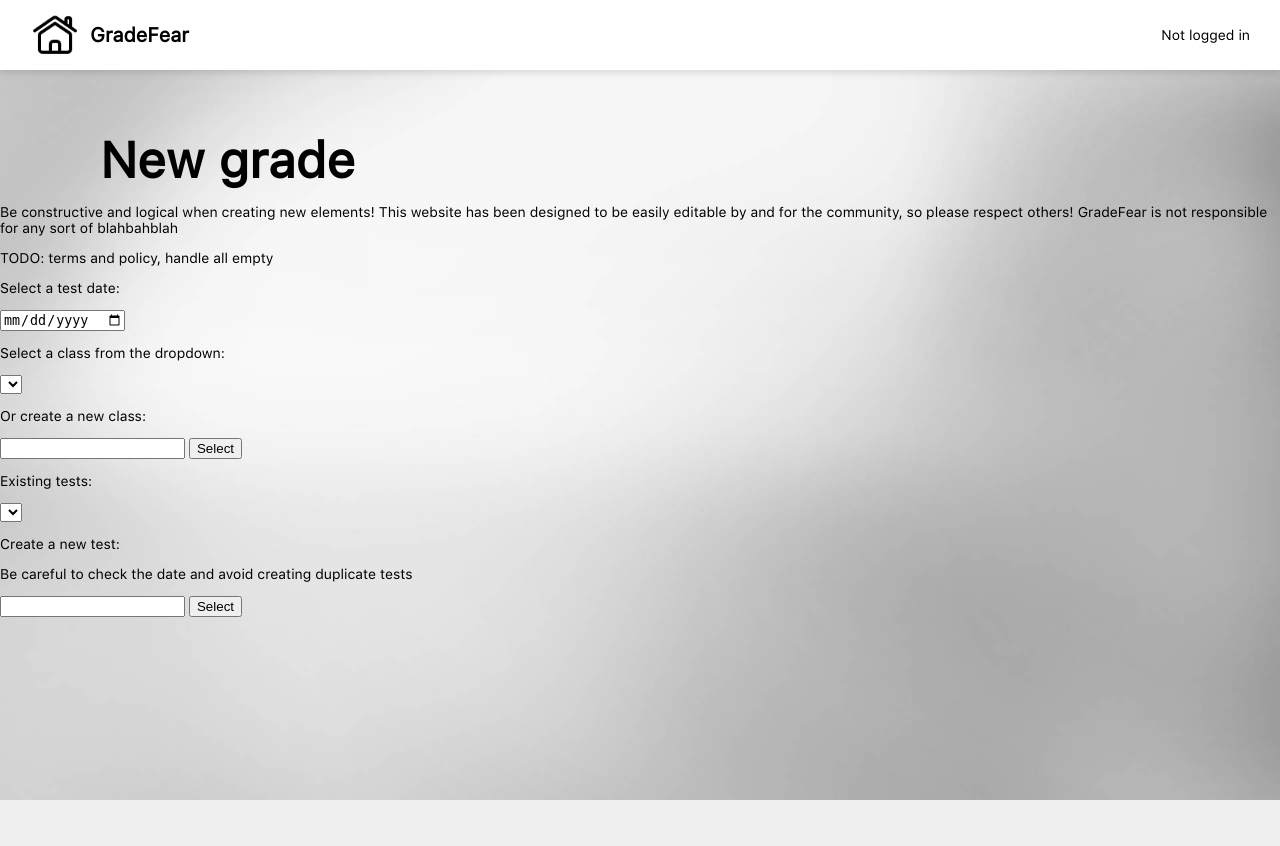
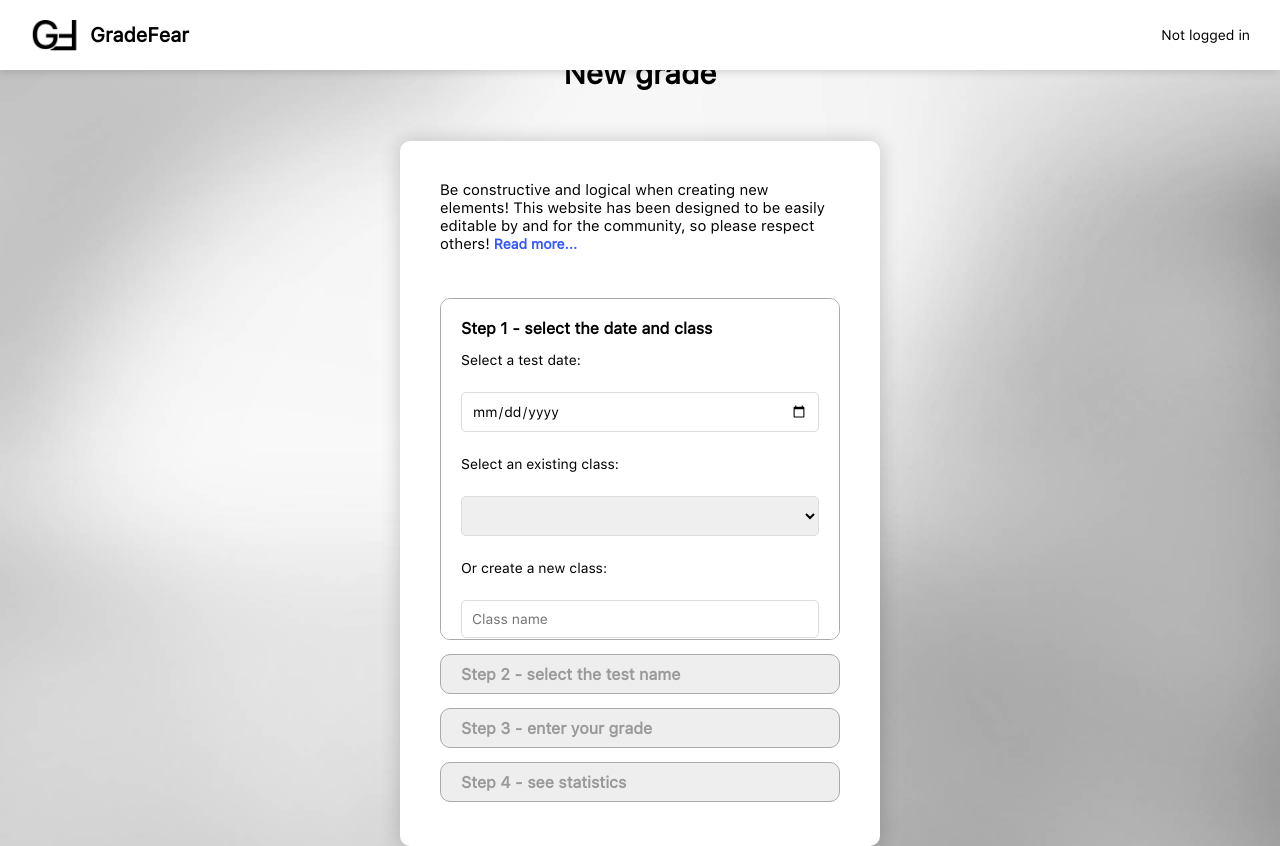
Before and after one commit to d-002/gradefear, a PHP site: page /newgrade in a window 1280 px wide. Before the commit the page ends 800 px from the top, so only its background shows below. Run offline with PHP 8.4, Linux system fonts and the light colour scheme; data that the repository does not hold is empty.

Commit message:
Finished newgrade page, added terms

```diff
--- a/login/index.php
+++ b/login/index.php
@@ -75,10 +75,11 @@
 			<input type="password" id="pwd" name="pwd">
 			<br>
 			<?php if ($signup) { echo '<label for="pwd2">Re-enter password</label><input type="password" id="pwd2" name="pwd2"><br>'; } ?>
-			<input type="submit" value=<?php if ($signup) { echo "Sign up"; } else { echo "Log in"; } ?>>
+			<input type="submit" value="<?php if ($signup) { echo "Sign up"; } else { echo "Log in"; } ?>">
 		</form>
 		<div class="area">
-		<?php if ($signup) { echo '<span>Already have an account?</span> <a href="/login" class="blue">Log in</a></p>'; } else { echo '<span>New to GradeFear?</span> <a href="/login?signup=1" class="blue">Sign up</a></p>'; } ?>
+		<div><?php if ($signup) { echo '<span>Already have an account?</span> <a href="/login" class="blue">Log in</a>'; } else { echo '<span>New to GradeFear?</span> <a href="/login?signup=1" class="blue">Sign up</a>'; } ?></div>
+		<?php if ($signup) { echo '<div><span>By creating an account, you agree to the <a href="../terms" class="blue">terms and conditions</a></span></div>'; } ?>
 		</div>
 	</body>
 </html>
--- a/newgrade/index.php
+++ b/newgrade/index.php
@@ -20,25 +20,43 @@
 	<body>
 		<?php include("../src/header.php"); ?>
 		<h1>New grade</h1>
-		<p>Be constructive and logical when creating new elements! This website has been designed to be easily editable by and for the community, so please respect others! GradeFear is not responsible for any sort of blahbahblah</p>
-		<p>TODO: terms and policy, handle all empty</p>
+		<div id="main">
+			<p>Be constructive and logical when creating new elements! This website has been designed to be easily editable by and for the community, so please respect others!</p>
+			<a href="../terms" class="blue">Read more...</a>
+			<p class="error" id="error" style="display: none;"></p>
+			<p id="comment"></p>
 			<form action="javascript:step1()">
+				<h2>Step 1 - select the date and class</h2>
 				<p>Select a test date:</p>
 				<input type="date" id="date">
-			<p>Select a class from the dropdown:</p>
+				<p>Select an existing class:</p>
 				<select id="classes"></select>
 				<p>Or create a new class:</p>
-			<input type="text" id="class">
+				<input type="text" id="class" placeholder="Class name">
 				<input type="submit" value="Select">
 			</form>
-		<form action="javascript:step2()">
-			<p>Existing tests:</p>
+			<form action="javascript:step2()" class="closed">
+				<h2>Step 2 - select the test name</h2>
+				<p>Select an existing test:</p>
 				<select id="tests"></select>
-			<p>Create a new test:</p>
+				<p>Or create a new test:</p>
 				<p>Be careful to check the date and avoid creating duplicate tests</p>
-			<input type="text" id="test">
+				<input type="text" id="test" placeholder="Test name">
+				<input type="number" step="0.01" min="0" max="1000000" id="max-grade" placeholder="Max grade">
 				<input type="submit" value="Select">
 			</form>
+			<form action="javascript:step3()" class="closed">
+				<h2>Step 3 - enter your grade</h2>
+				<p>Add a grade:</p>
+				<input type="number" step="0.01" min="0" max="1000000" id="grade" placeholder="20">
+				<input type="submit" value="Submit">
+			</form>
+			<form action="../dashboard" class="closed">
+				<h2>Step 4 - see statistics</h2>
+				<p>Your grade has been safely and anonymously recorded. You can view the full statistics over all recorded grades in your profile page.</p>
+				<input type="submit" value="Go to Dashboard">
+			</form>
+		</div>
 		<script>init()</script>
 	</body>
 </html>
--- a/src/login.css
+++ b/src/login.css
@@ -11,6 +11,7 @@ body {
 }
 
 h1 {
+	margin: 0;
 	margin-bottom: 50px;
 	font-size: 30px;
 	font-weight: bold;
@@ -59,7 +60,7 @@ input[type=submit]:hover {
 div.area {
 	padding: 10px 20px;
 	display: flex;
-	align-items: center;
-	justify-content: center;
+	flex-direction: column;
+	text-align: center;
 	gap: 10px;
 }
--- a/src/newgrade.css
+++ b/src/newgrade.css
@@ -1,6 +1,111 @@
 body {
 	--header-bg: #fff;
+
+	display: flex;
+	flex-direction: column;
+	justify-content: center;
+	align-items: center;
 
 	background-color: #d5d5d5;
 	background-image: url("/img/bg-dashboard.jpg");
 }
+
+h1 {
+	margin: 0;
+	margin-bottom: 50px;
+	font-size: 30px;
+	font-weight: bold;
+}
+
+#main {
+	width: 400px;
+    padding: 40px;
+	padding-bottom: 30px;
+
+    border-radius: 10px;
+	box-shadow: 0 0 20px rgba(0, 0, 0, 0.2);
+	background-color: white;
+}
+
+form {
+	transition: 0.5s;
+	overflow: hidden;
+	max-height: 300px;
+    overflow: auto;
+	padding: 20px;
+
+    border-radius: 10px;
+    border: 1px solid #aaa;
+	background-color: white;
+}
+
+form.closed,form.done {
+	max-height: 8px;
+    padding-top: 10px;
+    overflow: hidden;
+}
+
+form.closed {
+	background-color: #eee;
+	color: #999;
+}
+
+form.done {
+	border-color: #7a7;
+	background-color: #efe;
+    color: #7a7;
+}
+
+h2 {
+    margin: 0;
+    margin-bottom: 10px;
+    font-size: 16px;
+}
+
+#main>p {
+	font-size: 15px;
+	display: inline;
+}
+
+#main>p#comment {
+	display: block;
+	height: 15px;
+
+	color: #0a0;
+    font-weight: bold;
+}
+
+#main>p#comment.error {
+	color: #f00;
+}
+
+label {
+	display: block;
+	font-size: 16px;
+	font-weight: bold;
+}
+
+input,select {
+	margin: 10px 0;
+	padding: 10px;
+	width: 100%;
+
+    font-size: 14px;
+	font-family: sf-ui;
+	border: 1px solid #ddd;
+	border-radius: 5px;
+}
+
+input[type=submit] {
+	transition: 0.2s;
+	font-weight: bold;
+	cursor: pointer;
+
+	border: 1px solid #333;
+    background-color: #eee;
+    color: black;
+}
+
+input[type=submit]:hover {
+	background-color: #ccc;
+}
--- a/src/newgrade.js
+++ b/src/newgrade.js
@@ -1,31 +1,44 @@
+let _forms;
 let selects = [];
 let entries = [];
-let arrays = [[], []];
 let selection = [null, null, null];
-// todo: handle combo not loaded
+let error, comment;
 
-function handleWrite(path, pathtype, write, callback=()=>{}) {
+function msg(text, error) {
+	if (error) comment.className = "error";
+	else comment.className = "";
+	comment.innerHTML = text;
+	error.innerHTML = text;
+}
+
+function isValid(name) {
+	if (name == "" || name == null) return false;
+	// from stackoverflow.com/q/11100821
+	return !/^(con|prn|aux|nul|((com|lpt)[0-9]))$|([<>:"\/\\|?*])|(\.|\s)$/ig.test(name);
+}
+
+function handleWrite(path, writetype, write, callback=()=>{}) {
 	login = localStorage.getItem("login");
 	pwd = localStorage.getItem("pwd");
 	$.ajax({
 		url: "../src/writefile.php",
 		method: "POST",
-		data: {"path": path, "pathtype": pathtype, "write": write, "login": login, "pwd": pwd},
+		data: {"path": path, "writetype": writetype, "write": write, "login": login, "pwd": pwd},
 		success: (error) => {
 			if (error == 0) callback();
-			else console.error("Error in writefile call:", error);
+			else msg("Error in writefile call: "+error, 1);
 		}
 	});
 }
 
-function listDir(path, callback=()=>{}) {
+function listDir(path, readtype, callback=()=>{}) {
 	$.ajax({
 		url: "../src/listdir.php",
 		method: "POST",
-		data: {"path": path},
+		data: {"path": path, "readtype": readtype},
 		success: (data) => {
 			if (data.length == 1) {
-				console.error("Error in listdir call:", data);
+				msg("Error in listdir call: "+data, 1);
 			} else {
 				callback(JSON.parse(data));
 			}
@@ -34,34 +47,98 @@ function listDir(path, callback=()=>{}) {
 }
 
 function step1() {
+	function after() {
+		empty(1);
+		openForm(1);
+		fillTests();
+	}
+
 	selection[1] = entries[1].value;
 
-	name = entries[0].value;
+	// reset everything (might be needed)
+	openForm(0);
+	selection[2] = null;
+
+	let name = entries[0].value;
 	if (name != "") {
-		handleWrite("../classes", "dd", name, () => {
+		if (!isValid(name)) return msg("Invalid class name", 1);
+		handleWrite("../classes/"+name, "d", "", () => {
 			addOption(0, name);
-			arrays[0].push(name);
 			selects[0].value = name;
 			selection[0] = name;
-			fillSelect(1);
+			after();
+			msg("Class successfully created", 0);
 		});
-	} else {
+	} else if (isValid(selects[0].value)) {
 		selection[0] = selects[0].value;
-		fillTests();
+		after();
+		msg("Class successfully selected", 0);
 	}
+	else msg("No class selected/created", 1);
 }
 
 function step2() {
-	name = entries[2].value;
-	if (name != "") {
-		handleWrite("../classes/"+selection[0], "d", name, () => {
-			addOption(1, name);
-			arrays[1].push(name);
-			selects[1].value = name;
-			selection[2] = name;
+	function after() {
+		openForm(2);
+	}
+
+	let dir = "../classes/"+selection[0]+"/"+selection[1];
+	if (!isValid(selection[0]) || !isValid(selection[1])) {
+		msg("Invalid previous selection", 1);
+		return;
+	}
+
+	let name = entries[2].value;
+	if (name != "" && entries[3].value != "") {
+		if (!isValid(name)) return msg("Invalid test name", 1);
+		// creating a test: optionally create a folder and add a test file (needs to not exist)
+		handleWrite(dir, "d", "", () => {
+			listDir(dir, "f", (files) => {
+				ok = true;
+				for (let i = 0; i < files.length; i++) {
+					if (files[i] == name) {
+						ok = false;
+						break;
+					}
+				}
+				if (ok) {
+					handleWrite(dir+"/"+name, "f", entries[3].value, () => {
+						addOption(1, name);
+						selects[1].value = name;
+						selection[2] = name;
+						msg("Test successfully created", 0);
+						after();
+					});
+				} else return msg("This test already exists", 1);
+			});
 		});
-	} else {
+	} else if (isValid(selects[1].value)) {
 		selection[2] = selects[1].value;
+		msg("Test successfully selected", 0);
+		after();
+	}
+	else if (selects[1].value == "") return msg("No test selected", 1);
+	else msg("Invalid test creating entries", 1);
+}
+
+function step3() {
+	if (!isValid(selection[0]) || !isValid(selection[1]) || !isValid(selection[2]))
+		return msg("Invalid previous selection", 1);
+	if (entries[4].value == "") return msg("Invalid grade", 1);
+
+	let dir = selection[0]+"/"+selection[1]+"/"+selection[2];
+	handleWrite("../classes/"+dir, "f", "\n"+entries[4].value, () => {
+		msg("Grade successfully recorded", 0);
+		localStorage.setItem(dir, entries[4].value);
+		openForm(3);
+	});
+}
+
+function empty(i) {
+	// empty dropdown of index i
+	let children = selects[i].children;
+	for (let j = children.length-1; j >= 0; j--) {
+		selects[i].remove(children[j]);
 	}
 }
 
@@ -72,9 +149,19 @@ function addOption(i, name) {
 	selects[i].appendChild(option);
 }
 
+function openForm(i) {
+	for (let j = 0; j < 4; j++) {
+		if (j < i) {
+			_forms[j].className = "done";
+			_forms[j].scrollTop = 0;
+		}
+		else if (j == i) _forms[j].className = "";
+		else _forms[j].className = "closed";
+	}
+}
+
 function fillClasses() {
-	listDir("../classes", (dirs) => {
-		arrays[0] = dirs;
+	listDir("../classes", "d", (dirs) => {
 		for (let j = 0; j < dirs.length; j++) {
 			addOption(0, dirs[j]);
 		}
@@ -82,7 +169,22 @@ function fillClasses() {
 }
 
 function fillTests(i) {
-
+	listDir("../classes/"+selection[0], "d", (dirs) => {
+		let ok = false;
+		for (let i = 0; i < dirs.length; i++) {
+			if (dirs[i] == selection[1]) {
+				ok = true; // directory exists, can parse it
+				break;
+			}
+		}
+		if (ok) {
+			listDir("../classes/"+selection[0]+"/"+selection[1], "f", (dirs) => {
+				for (let j = 0; j < dirs.length; j++) {
+					addOption(1, dirs[j]);
+				}
+			});
+		}
+	});
 }
 
 function init() {
@@ -92,6 +194,12 @@ function init() {
 		entries.push(document.getElementById("class"));
 		entries.push(document.getElementById("date"));
 		entries.push(document.getElementById("test"));
+		entries.push(document.getElementById("max-grade"));
+		entries.push(document.getElementById("grade"));
+		_forms = document.getElementsByTagName("form");
+		error = document.getElementById("error");
+		comment = document.getElementById("comment");
+
 		let d = new Date();
 		entries[1].value = d.getFullYear()+"-"+("0"+(d.getMonth()+1)).slice(-2)+"-"+("0"+d.getDate()).slice(-2);
 		fillClasses();
```
Also changed, not shown: dashboard/index.php (+8 -2 lines), src/listdir.php (+32 -19 lines), src/terms.css (added, +38 -0 lines), src/writefile.php (+38 -28 lines), terms/index.php (added, +48 -0 lines), img/icon-home.png. Lines whose indentation alone changed are shown as unchanged.
